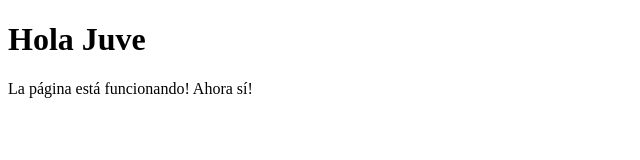
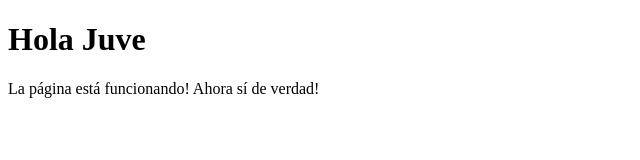
Before and after one commit to AsuJuve/Pagina-PHP, a plain HTML site: page index.html in a window 1280 px wide. Shown: the full height of the page, 0-640 px from the left. Drawn offline with Linux system fonts and the light colour scheme.

Commit message:
De verdad

```diff
--- a/index.html
+++ b/index.html
@@ -8,6 +8,6 @@
 </head>
 <body>
     <h1>Hola Juve</h1>
-    <p>La página está funcionando! Ahora sí!</p>
+    <p>La página está funcionando! Ahora sí de verdad!</p>
 </body>
 </html>
```
